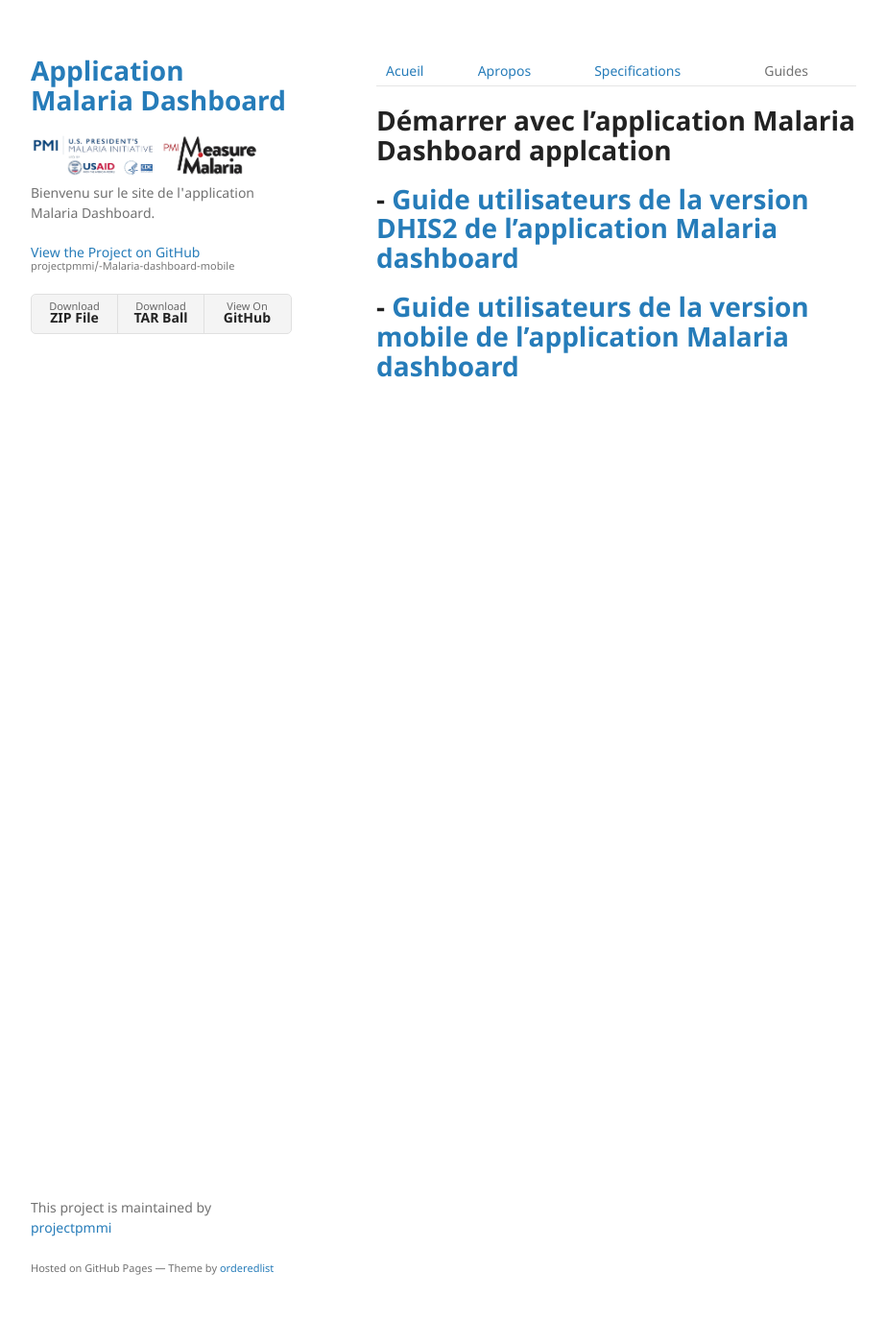
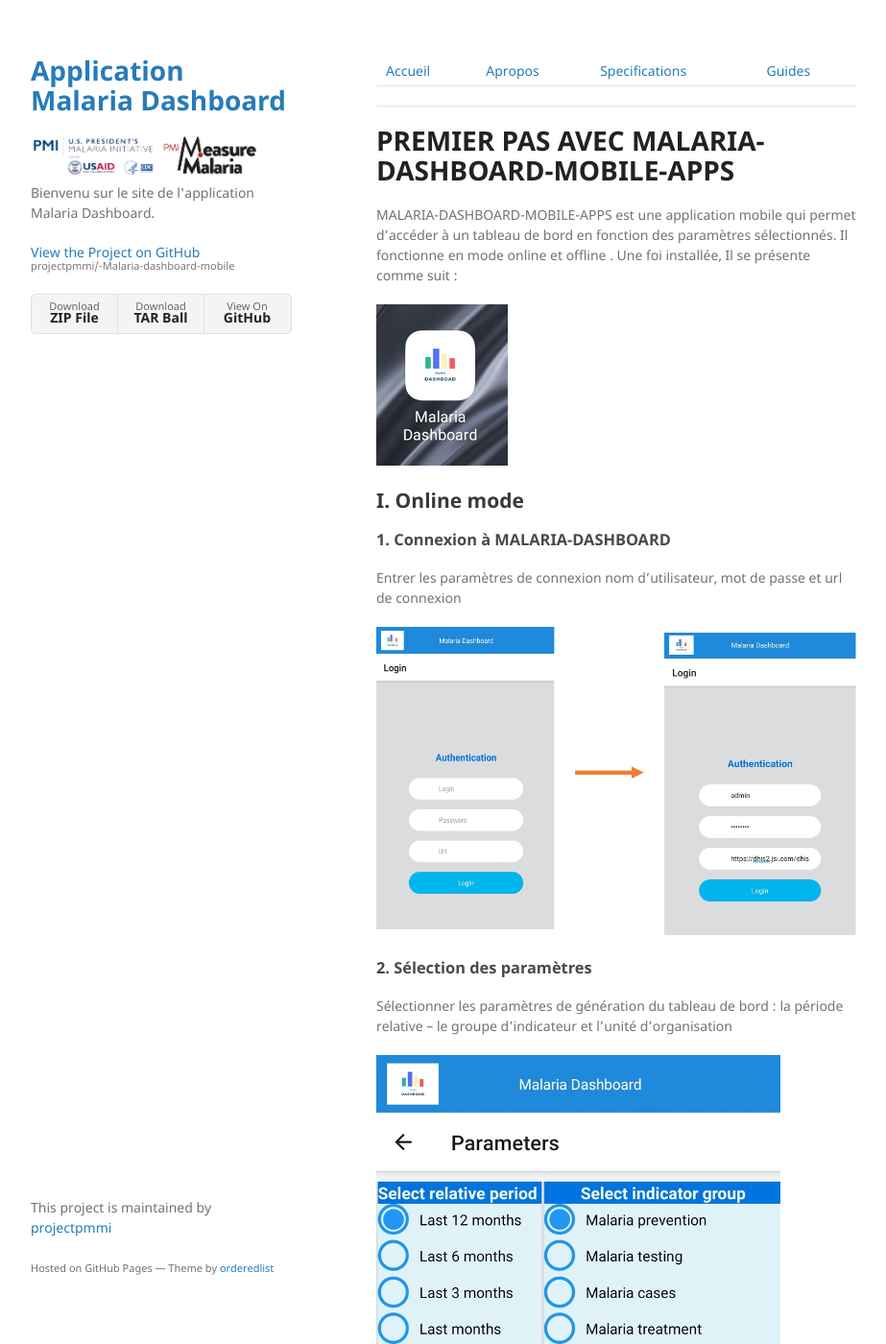
Before and after one commit to projectpmmi/-Malaria-dashboard-mobile, a Jekyll site: the page built from docs/mobileappguide.md, in a window 1280 px wide and 1400 px high. Shown: the whole window at 96% size, without its empty margins (178-1101 px from the left). Built offline with Jekyll 4.4.1, drawn with Linux system fonts in a browser that asks for light colours; some of the changed text lies outside the part shown.

Commit message:
doc mobile

```diff
--- a/docs/mobileappguide.md
+++ b/docs/mobileappguide.md
@@ -1,10 +1,66 @@
 ---
 layout: default
 ---
-[Acueil](./index.md) | [Apropos](./about.md) | [Specifications](./specs.md) | Guides
+[Accueil](./index.md) | [Apropos](./about.md) | [Specifications](./specs.md) | [Guides](./userguide.md)
 
-# Démarrer avec l'application Malaria Dashboard applcation
 
-# - [Guide utilisateurs de la version DHIS2 de l'application Malaria dashboard](./dhis2appguide.md)
+* * *
 
-# - [Guide utilisateurs de la version mobile de l'application Malaria dashboard](./mobileappguide.md)
+
+# PREMIER PAS AVEC MALARIA-DASHBOARD-MOBILE-APPS
+
+MALARIA-DASHBOARD-MOBILE-APPS est une application mobile qui permet d’accéder à un tableau de bord en fonction des paramètres sélectionnés.
+Il fonctionne en mode online et offline .
+Une foi installée, Il se présente comme suit :
+
+![Icon de l'application](./assets/img/mobile1.png)
+
+## I.	Online mode
+### 1.	Connexion à MALARIA-DASHBOARD
+Entrer les paramètres de connexion nom d’utilisateur, mot de passe et url de connexion
+
+![Ecran de connexion](./assets/img/mobile2.png)
+
+
+### 2.	Sélection des paramètres
+Sélectionner les paramètres de génération du tableau de bord : la période relative – le groupe d’indicateur et l’unité d’organisation
+
+![Selection des parametres](./assets/img/mobile3.png)
+
+
+### 3.	Tableau de bord
+Cette interface présente le tableau de bord généré en fonction des paramètres sélectionnés précédemment
+
+
+![Tableau de bord](./assets/img/mobile4.png)
+
+
+### 4.	Sharing
+Pour partager un graphique sur les réseaux sociaux cliquer sur le bouton « share »
+
+
+![Menu partage](./assets/img/mobile5.png)
+
+
+## II.	Offline
+
+Le mode offline nous permet d’accéder aux informations précédemment générées en mode online. Lorsqu’en mode online nous avons accéder à la plateforme et généré un tableau de bord en fonction des paramètres sélectionnés, ces informations sont enregistrées localement et donc disponible en mode offline.
+Le mode offline suit les étapes 1,2 et 3 définies précédemment :
+
+Etape 1                            			Etape 2					Etape 3
+
+![Mode hosr ligne](./assets/img/mobile6.png)
+
+
+**Remarque :**
+La flèche comme indiquer sur la figure en dessous, permet un retour en arrière sur la page précédente
+
+![Fleche retour](./assets/img/mobile7.png)
+
+
+
+
+* * *
+
+
+[Accueil](./index.md) | [Apropos](./about.md) | [Specifications](./specs.md) | [Guides](./userguide.md)
```
Also changed, not shown: docs/assets/img/mobile1.png (added), docs/assets/img/mobile2.png (added), docs/assets/img/mobile3.png (added), docs/assets/img/mobile4.png (added), docs/assets/img/mobile5.png (added), docs/assets/img/mobile6.png (added), docs/assets/img/mobile7.png (added), docs/assets/img/mobile8.png (added).
